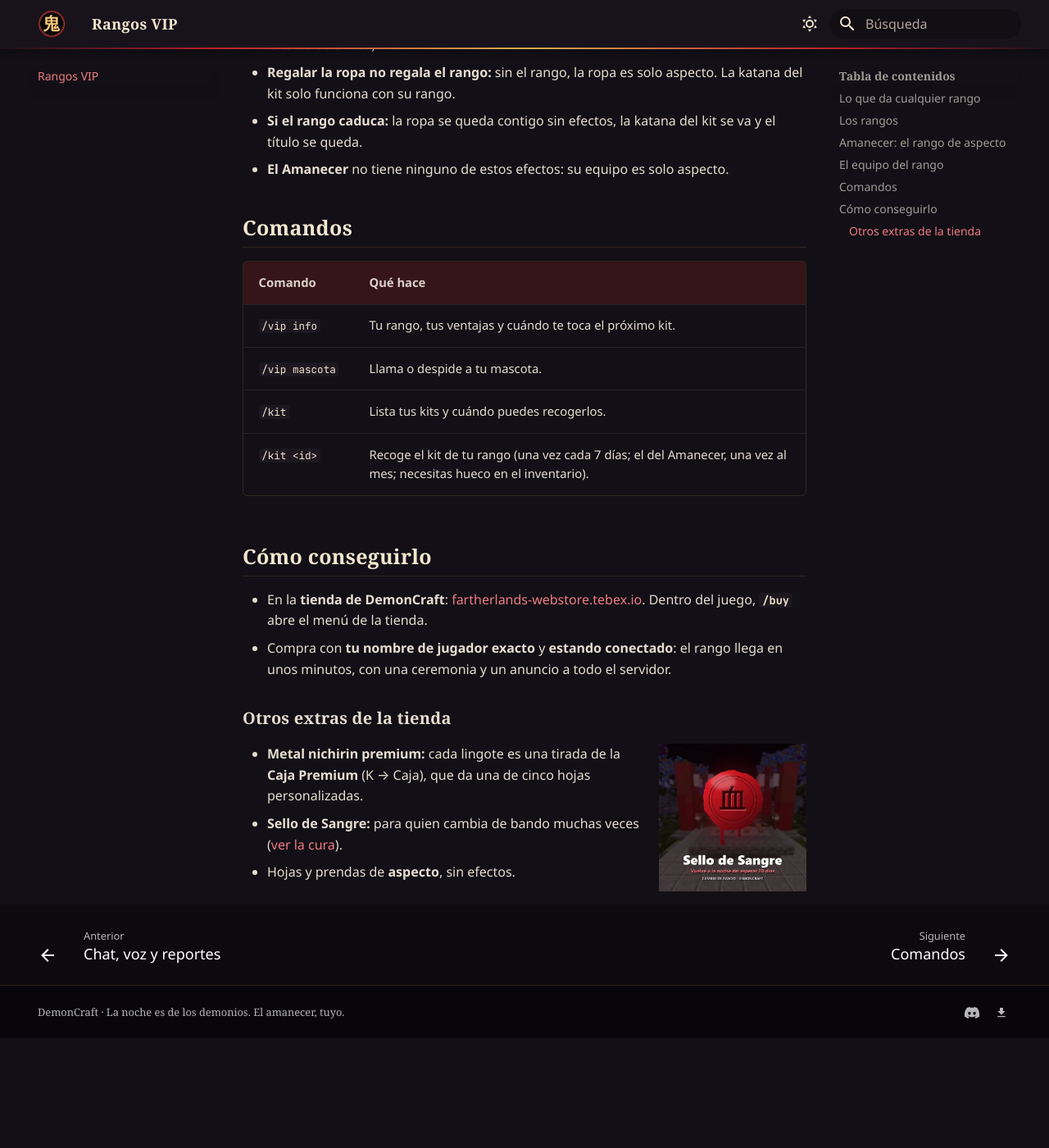
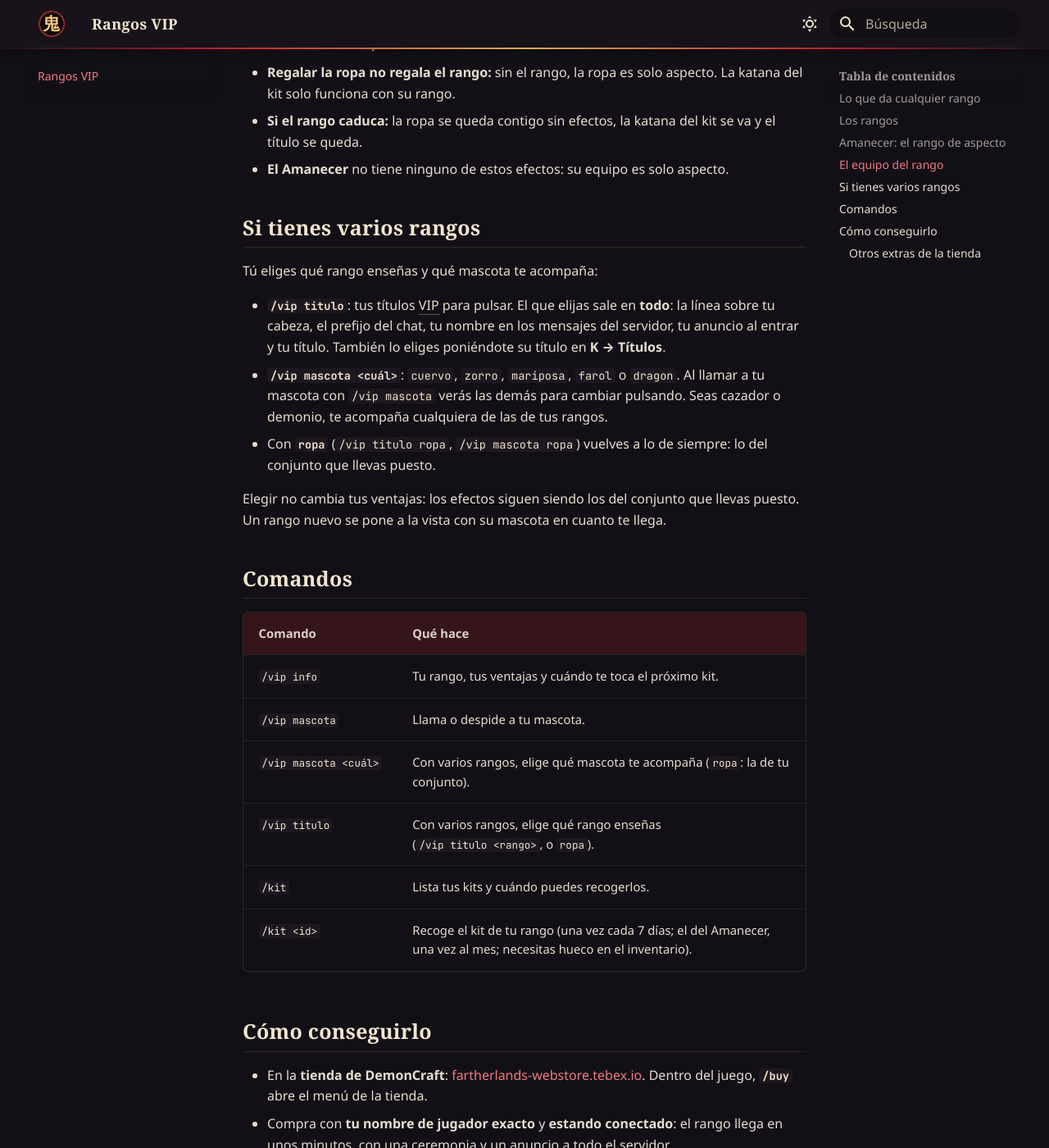
Before and after one commit to slava1222/demoncraft-guia, an MkDocs documentation site: the page built from docs/vip.md, in a window 1280 px wide and 1400 px high, scrolled down 6087 px. Shown: the whole window at 82% size. Built offline with MkDocs 1.6.1 and Material for MkDocs 9.7.7, drawn with Linux system fonts in a browser that asks for light colours; some web fonts are replaced; before the commit the page ends 7353 px from its top, so only the background shows below that.

Commit message:
La guía explica cómo elegir el título VIP y la mascota con varios rangos (/vip titulo, /vip mascota <cuál>; también para demonios) (ronda 24)
Co-Authored-By: Claude Opus 5.5 <noreply@anthropic.com>

```diff
--- a/docs/vip.md
+++ b/docs/vip.md
@@ -143,12 +143,28 @@ En el tatami del dojo no cuentan.
 - **Si el rango caduca:** la ropa se queda contigo sin efectos, la katana del kit se va y el título se queda.
 - **El Amanecer** no tiene ninguno de estos efectos: su equipo es solo aspecto.
 
+## Si tienes varios rangos
+
+Tú eliges qué rango enseñas y qué mascota te acompaña:
+
+- **`/vip titulo`**: tus títulos VIP para pulsar. El que elijas sale en **todo**: la línea sobre tu cabeza, el prefijo del chat,
+  tu nombre en los mensajes del servidor, tu anuncio al entrar y tu título. También lo eliges poniéndote su título en
+  **K → Títulos**.
+- **`/vip mascota <cuál>`**: `cuervo`, `zorro`, `mariposa`, `farol` o `dragon`. Al llamar a tu mascota con `/vip mascota` verás
+  las demás para cambiar pulsando. Seas cazador o demonio, te acompaña cualquiera de las de tus rangos.
+- Con **`ropa`** (`/vip titulo ropa`, `/vip mascota ropa`) vuelves a lo de siempre: lo del conjunto que llevas puesto.
+
+Elegir no cambia tus ventajas: los efectos siguen siendo los del conjunto que llevas puesto. Un rango nuevo se pone a la vista
+con su mascota en cuanto te llega.
+
 ## Comandos
 
 | Comando | Qué hace |
 |---|---|
 | `/vip info` | Tu rango, tus ventajas y cuándo te toca el próximo kit. |
 | `/vip mascota` | Llama o despide a tu mascota. |
+| `/vip mascota <cuál>` | Con varios rangos, elige qué mascota te acompaña (`ropa`: la de tu conjunto). |
+| `/vip titulo` | Con varios rangos, elige qué rango enseñas (`/vip titulo <rango>`, o `ropa`). |
 | `/kit` | Lista tus kits y cuándo puedes recogerlos. |
 | `/kit <id>` | Recoge el kit de tu rango (una vez cada 7 días; el del Amanecer, una vez al mes; necesitas hueco en el inventario). |
 
```
Also changed, not shown: docs/comandos.md (+2 -0 lines).
